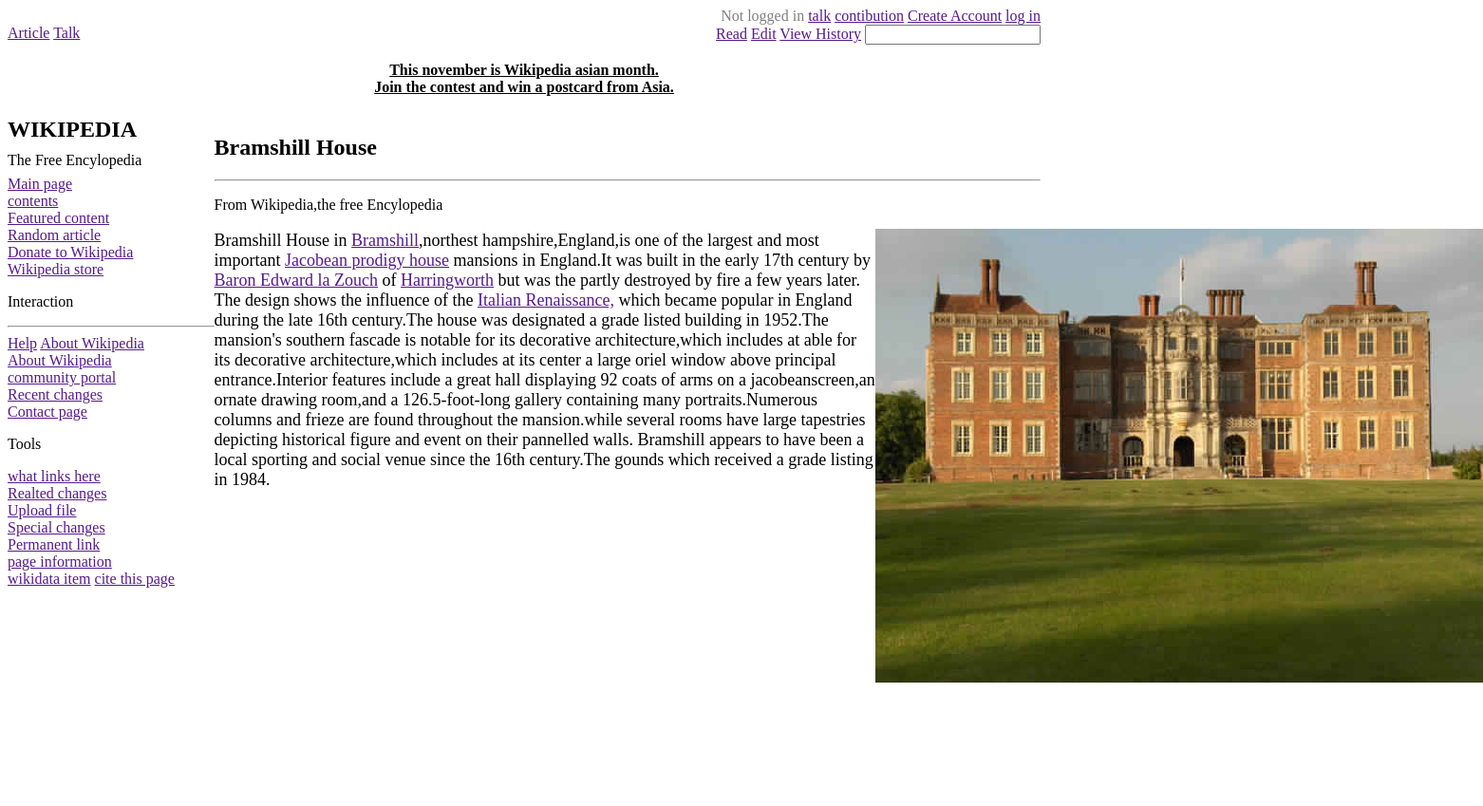
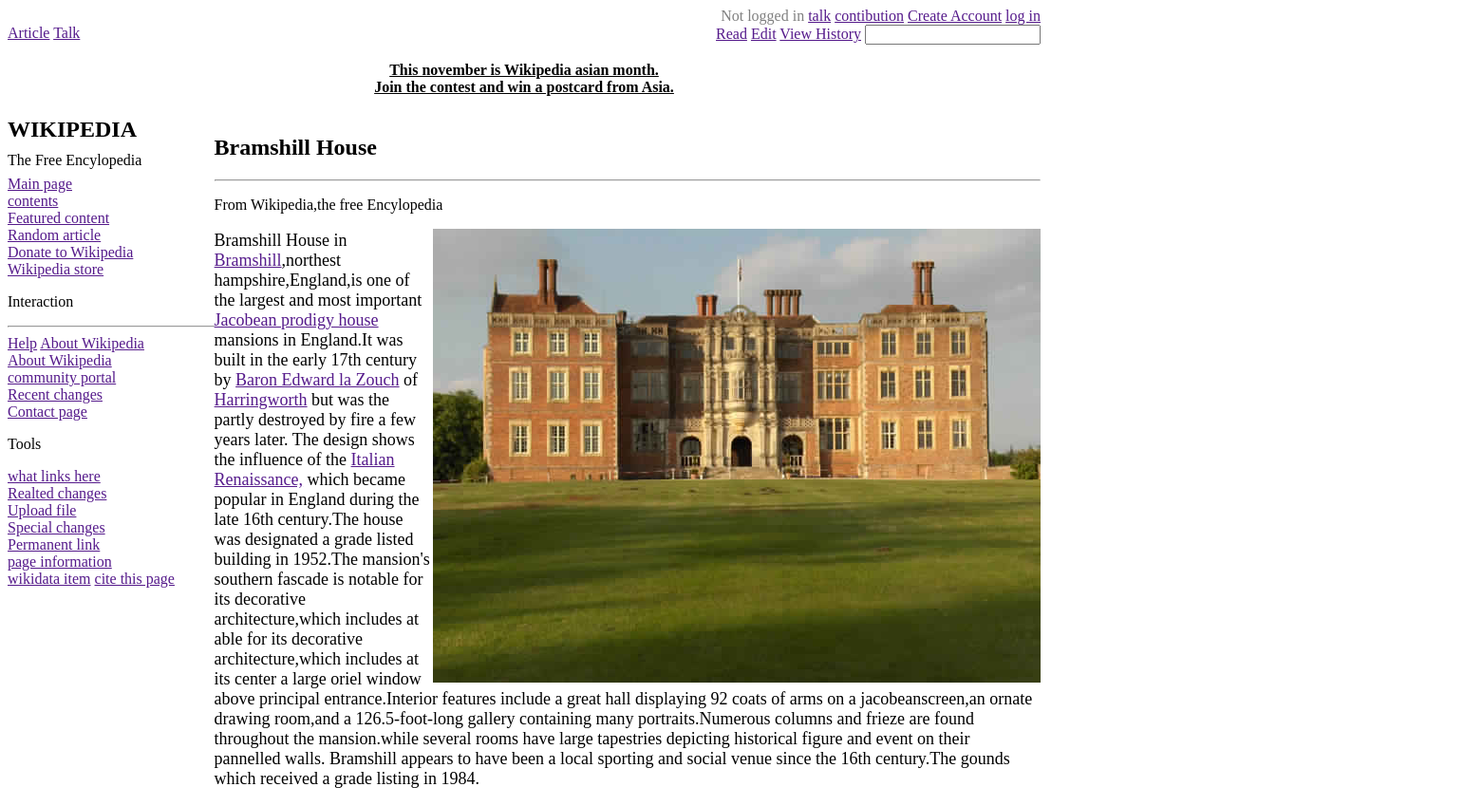
Before and after one commit to anumfariya/assignment1, a plain HTML site: page index.html in a window 1280 px wide. Shown: the whole page at 95% size, 1562 px wide, since content can reach past the window. Before the commit the page ends 800 px from the top, so only its background shows below. Drawn offline with Linux system fonts and the light colour scheme.

Commit message:
assignment1

```diff
--- a/index.html
+++ b/index.html
@@ -41,7 +41,7 @@
         <h2 align="left">Bramshill House</h2>
         <hr>
         <p> From Wikipedia,the free Encylopedia</p>
-        <div style="float: right;width:20%; ">
+        <div style="float: right;width=20%; ">
             <img src="image/Saved Pictures/image.jpg" alt="">
         </div>
           <p style="text-align:left;font-size:large;"></b> Bramshill House in <a href="">Bramshill</a>,northest hampshire,England,is one of the largest and most
```
Also changed, not shown: 1 other file.
